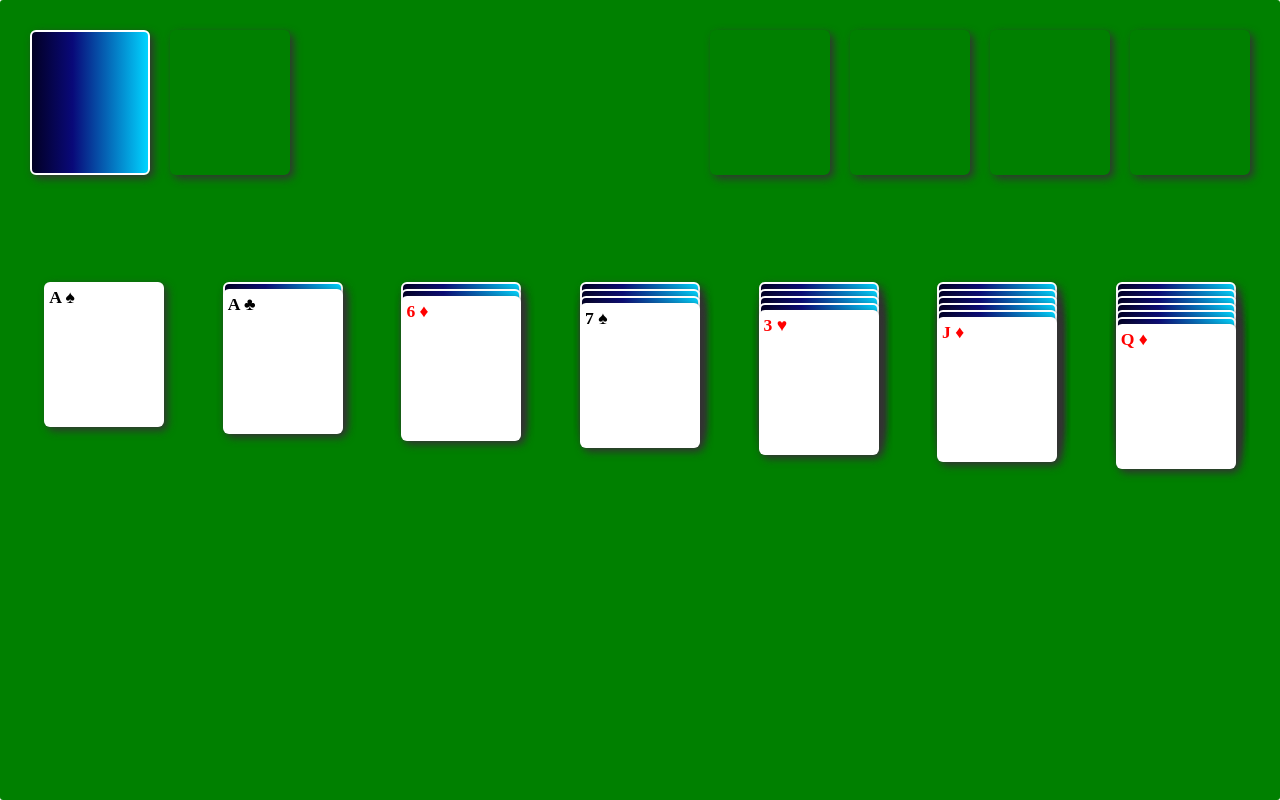
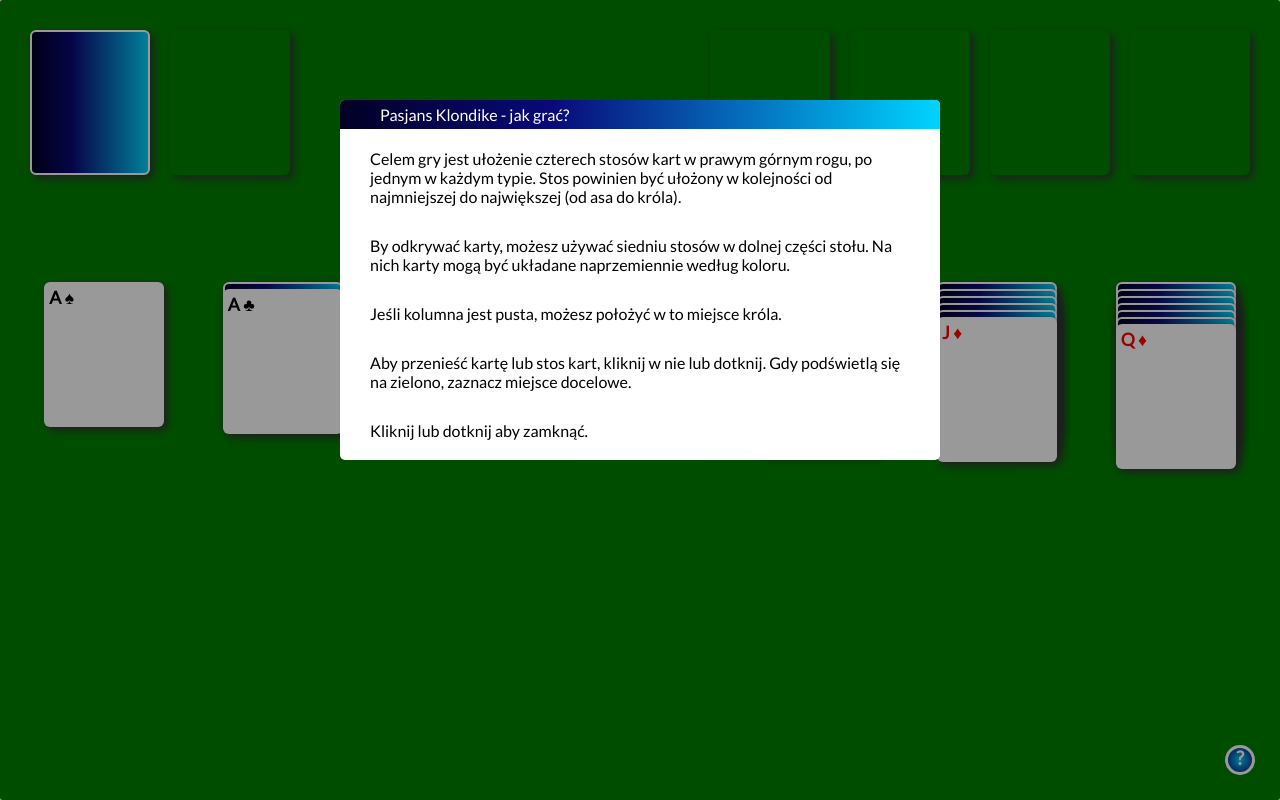
Before and after one commit to kkr600/solitaire, a website with bundled scripts: page index.html in a window 1280 px wide. Built offline with nearby package versions, Linux system fonts and the light colour scheme.

Commit message:
adding help

```diff
--- a/app/DeckCovered.js
+++ b/app/DeckCovered.js
@@ -19,7 +19,7 @@ export class DeckCovered {
               cardIndex = 13;
               break;
             case "A":
-              cardIndex = 14;
+              cardIndex = 1;
               break;
             default:
               cardIndex = weight;
--- a/app/Game.js
+++ b/app/Game.js
@@ -23,8 +23,6 @@ class Game {
                 deckOpened.add(deckCovered.takeCards(1));
             } else if (deckCovered.number === 0 && deckOpened.number > 0) {
                 deckCovered.add(deckOpened.takeAll());
-            } else {
-                console.log("koniec kart")
             }
             active.deactivateStack();
             event.stopPropagation();
@@ -32,9 +30,14 @@ class Game {
         document.querySelector('#board').addEventListener('click', () =>{
             active.deactivateStack();
         })
-        // window.addEventListener("orientationchange", function(event) {
-        //     location.reload();
-        //   });
+        document.querySelector('.info').addEventListener('click', ()=>{
+            const modal = document.querySelector('.modal');
+            modal.setAttribute('style',"display: block");
+        })
+        document.querySelector('.modal').addEventListener('click', ()=>{
+            const modal = document.querySelector('.modal');
+            modal.setAttribute('style',"display: none");
+        })
     }
     deactivateAll() {
         activeCard = deckOpened.deactivate();
--- a/app/MainStack.js
+++ b/app/MainStack.js
@@ -16,7 +16,8 @@ export class MainStack {
     };
     select() {
         if (Object.keys(active.activeCard).length
-            && this.cardIndex === 0 && active.activeCard.cardIndex === 14) {
+            && this.cardIndex === 0
+            && active.activeCard.cardIndex === 1) {
                 if (active.activeStack.name === "deckOpened") {
                     active.deactivateStack();
                     this.addOne(deckOpened.pickOne());
@@ -27,27 +28,11 @@ export class MainStack {
                 active.deactivateStack();
         } else if (Object.keys(active.activeCard).length
             && this.cardOnTop !== undefined
-            && this.cardOnTop.cardIndex === 14
-            && active.activeStack.name === "deckOpened"
-            && active.activeCard.cardIndex == 2
-            && this.cardOnTop.type === active.activeCard.type ) {
-                this.addOne(deckOpened.pickOne());
-                active.deactivateStack();
-        } else if (Object.keys(active.activeCard).length
-            && this.cardOnTop !== undefined
             && this.cardOnTop.cardIndex > 0 && this.cardOnTop.cardIndex < 14
             && active.activeStack.name === "deckOpened"
             && (active.activeCard.cardIndex - this.cardOnTop.cardIndex) === 1
             && this.cardOnTop.type === active.activeCard.type ) {
                 this.addOne(deckOpened.pickOne());
-                active.deactivateStack();
-        } else if (Object.keys(active.activeCard).length
-            && this.cardOnTop !== undefined
-            && this.cardOnTop.cardIndex === 14
-            && active.activeStack.name.includes("subStack_")
-            && active.activeCard.cardIndex == 2
-            && this.cardOnTop.type === active.activeCard.type ) {
-                this.addOne(active.sourceStack.pickOneToMain());
                 active.deactivateStack();
         } else if (Object.keys(active.activeCard).length
             && this.cardOnTop !== undefined
--- a/app/SubStack.js
+++ b/app/SubStack.js
@@ -26,10 +26,20 @@ export class SubStack {
             newCard.classList.add("subStackCard");
             stackDIV.appendChild(newCard);
             newCard.setAttribute('style', `top: ${card.countTop(this, 'start')}px`);
-            newCard.addEventListener('click', (event) => this.chooseStack(this.stackNo, event));
+            newCard.addEventListener('dblclick',()=>{
+                console.log('dblclick');
+                this.expressMain();
+            })
+            newCard.addEventListener('click', (event) =>  this.chooseStack(this.stackNo, event));
         })
         this.number = cards.length;
     };
+    expressMain(){
+        for (let i=1; i<5; i++) {
+            // if (active.activeStack)
+        }
+            console.log(active.activeStack)
+    }
     chooseStack(stack, event) {
         const subStack = document.querySelector(`#subStack_${stack}`);
         const choosedCardId = Array.prototype.slice.call( subStack.children ).indexOf(event.target);
--- a/index.html
+++ b/index.html
@@ -15,6 +15,19 @@
         </div>
     </div>
     <div id="board">
+        <div class="info"><span>?</span></div>
+        <div class="modal">
+            <div class="modalContent">
+                <section class='header'>Pasjans Klondike - jak grać?</section>
+                <section class='content'>
+                    <p>Celem gry jest ułożenie czterech stosów kart w prawym górnym rogu, po jednym w każdym typie. Stos powinien być ułożony w kolejności od najmniejszej do największej (od asa do króla).</p>
+                    <p>By odkrywać karty, możesz używać siedniu stosów w dolnej części stołu. Na nich karty mogą być układane naprzemiennie według koloru. </p>
+                    <p>Jeśli kolumna jest pusta, możesz położyć w to miejsce króla.</p>
+                    <p>Aby przenieść kartę lub stos kart, kliknij w nie lub dotknij. Gdy podświetlą się na zielono, zaznacz miejsce docelowe.</p>
+                    <p>Kliknij lub dotknij aby zamknąć.</p>
+                </section>
+            </div>
+        </div>
         <div class="up">
             <div class="deck">
                 <div id="deckCovered" class="card cardBackward"></div>
--- a/style.scss
+++ b/style.scss
@@ -11,7 +11,7 @@
          -ms-user-select: none; /* Internet Explorer/Edge */
              user-select: none; /* Non-prefixed version, currently
                                    supported by Chrome, Edge, Opera and Firefox */
-    font-family: Lato sans-serif;
+    font-family: 'Lato', 'sans-serif';
 }
 
 :root {
@@ -21,6 +21,60 @@
     --red: #f00;
     --green: #008000;
     --greenBright:#acff2f;
+}
+
+.info {
+    background: radial-gradient(var(--blueBright),var(--blue));
+    position: absolute;
+    border-radius: 50%;
+    bottom: 15px;
+    right: 15px;
+    border: 2px solid white;
+    width: 20px;
+    height: 20px;
+    text-align: center;
+    cursor: pointer;
+    line-height: 1rem;
+    span {
+        color: white;
+        font-weight: 700;
+    }
+    z-index: 2;
+}
+
+.modal {
+    z-index:3;
+    // display:none;
+    padding-top:100px;
+    position:fixed;
+    left:0;
+    top:0;
+    width:100%;
+    height:100%;
+    overflow:auto;
+    background-color:rgba(0,0,0,0.4);
+    .modalContent {
+        margin: auto;
+        background-color:#fff;
+        position: relative;
+        padding: 0;
+        outline: 0;
+        width: 600px;
+        border-radius: 5px;
+        section.header {
+            background: linear-gradient(90deg, var(--blueDark) 0%,var(--blue) 35%, var(--blueBright) 100%);
+            color: white;
+            padding: 5px 0 5px 40px;
+            border-top-left-radius: 5px;
+            border-top-right-radius: 5px;
+        }
+        section.content {
+            padding: 20px 30px;
+        }
+        section p:not(:first-child) {
+            margin-top: 30px;
+        }
+    }
 }
 
 .black {
@@ -148,6 +202,17 @@
             }
         }
     }
+    .info {
+        bottom: 25px;
+        right: 25px;
+        border: 3px solid white;
+        width: 30px;
+        height: 30px;
+        line-height: 130%;
+        span {
+            font-size: 1.2rem;
+        }
+    }
 }
 
 @media (min-width: 1366px) and (orientation: landscape) {
@@ -172,6 +237,17 @@
             .subStack {
                 width: 160px;
             }
+        }
+    }
+    .info {
+        bottom: 35px;
+        right: 35px;
+        border: 3px solid white;
+        width: 50px;
+        height: 50px;
+        line-height: 1.5;
+        span {
+            font-size: 1.7rem;
         }
     }
 }
```
Also changed, not shown: style.css, 1 other file. Lines whose indentation alone changed are shown as unchanged.
